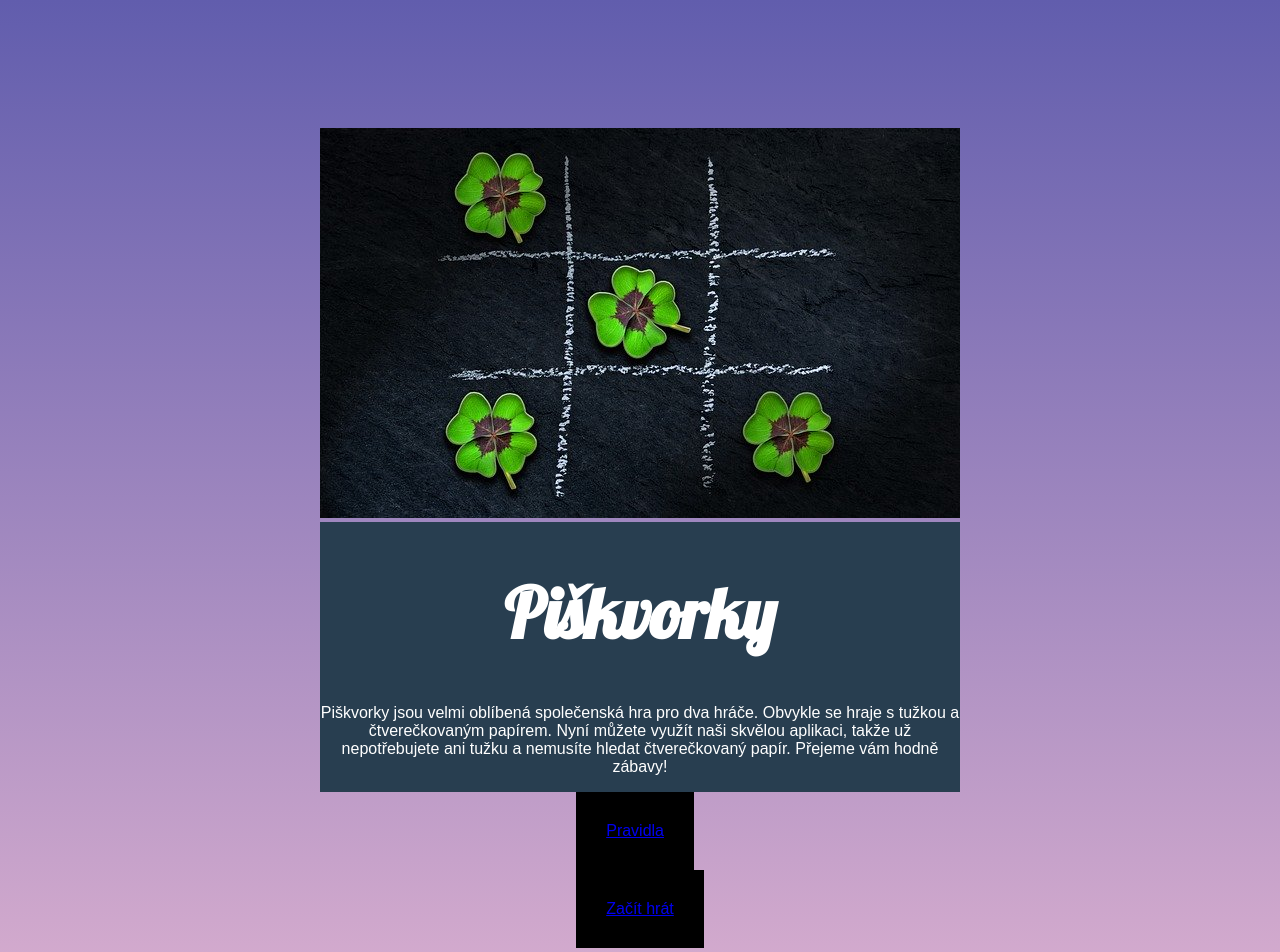
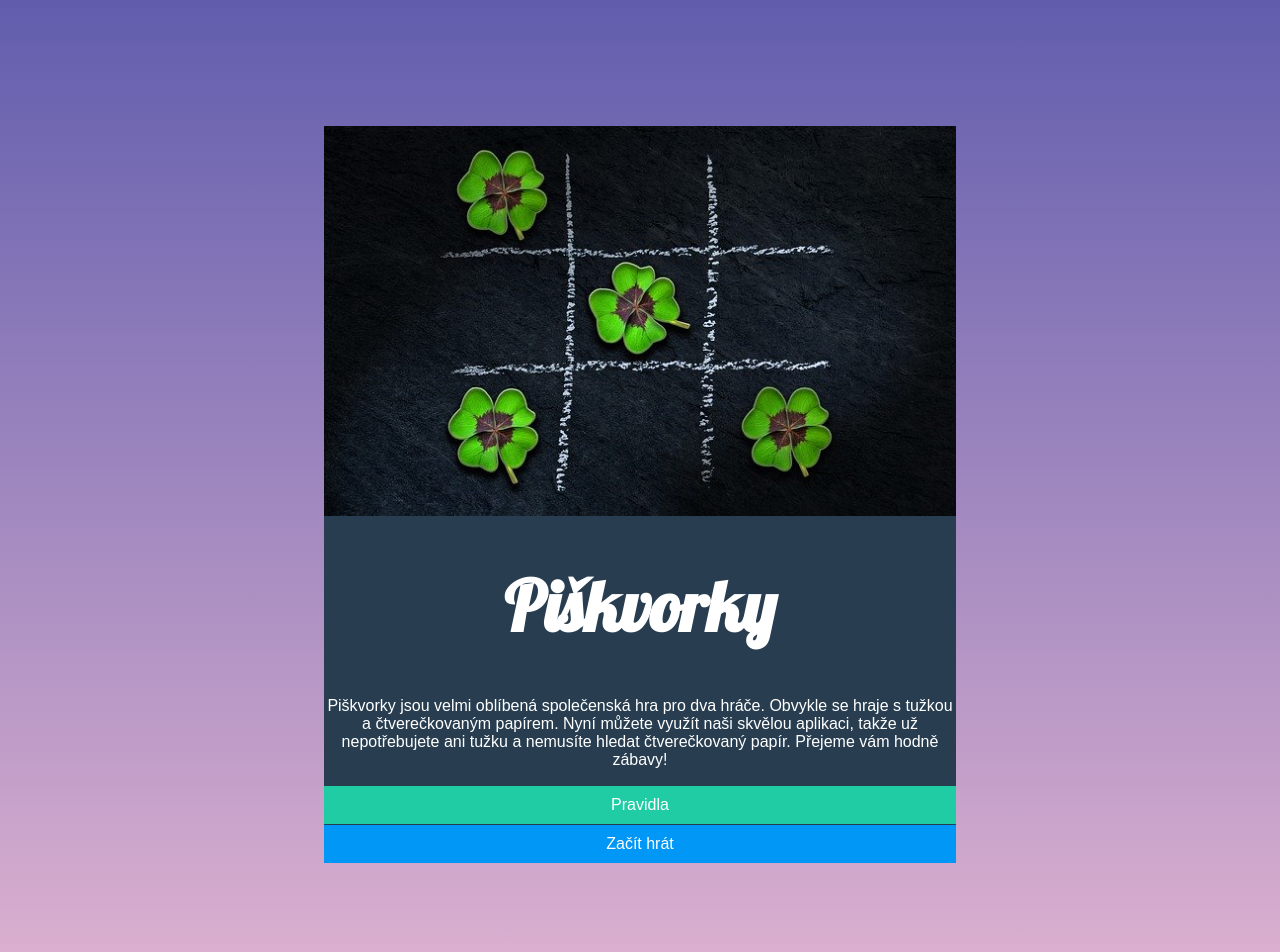
Before and after one commit to lizardeq/Piskvorky, a plain HTML site: page index.html in a window 1280 px wide. Shown: the top 952 px of the page. Drawn offline with Linux system fonts and the light colour scheme.

Commit message:
Pokracile upravy1

```diff
--- a/index.html
+++ b/index.html
@@ -33,12 +33,10 @@
       </div>
 
       <div class="box menu">
-        <div>
-          <a href="index.html" class="box cudlik pravidla">Pravidla</a>
-        </div>
-        <div>
-          <a href="index.html" class="box cudlik hrat">Začít hrát</a>
-        </div>
+        <ul>
+          <li><a href="index.html" class="cudlik pravidla">Pravidla</a></li>
+          <li><a href="index.html" class="cudlik hrat">Začít hrát</a></li>
+        </ul>
       </div>
     </div>
   </body>
--- a/styly.css
+++ b/styly.css
@@ -3,7 +3,6 @@ body {
   color: #ffffff;
   background: linear-gradient(#615dad, #ffc8da);
   background-repeat: no-repeat;
-  margin: 0;
 }
 
 h1 {
@@ -19,46 +18,60 @@ p {
 .stranka {
   display: flex;
   flex-direction: column;
-  align-items: center;
   margin: 10% 25% 30% 25%;
+  background-color: #283e50;
 }
 
 img {
-  flex-grow: 1;
-  flex-shrink: 1;
-  flex-basis: 30px;
-  height: 100%;
+  flex-shrink: 0;
   width: 100%;
-  /* background-size: cover; */
 }
 
-.box {
-  flex-basis: 100%;
+.obrazek {
+  flex-basis: 30px;
+  background-image: url(uvodni.jpg);
+  background-repeat: no-repeat;
+  background-position: center;
+  background-size: cover;
 }
 
-/* .menu {
-  display: flex;
-  flex-direction: column;
-  align-items: center;
-} */
-
-.menu a {
-  display: inline-block;
-  padding: 30px;
-}
-
-.menu a:hover,
-.menu a:focus,
-.menu a:active {
-  background-color: lightblue;
-}
-.cudlik {
-  background-color: black;
+.menu ul {
+  list-style-type: none;
+  padding: 0;
   margin: 0;
-  padding: 30px;
-  flex-grow: 1;
 }
 
 .text {
-  background-color: #283e50;
+  size: 18px;
 }
+
+.menu .cudlik {
+  text-decoration: none;
+  display: block;
+  padding: 10px 20px;
+  text-align: center;
+  flex-basis: 100%;
+  margin: 1px 0 0 0;
+}
+
+.menu .pravidla {
+  background-color: #1fcca4;
+  color: #ffffff;
+}
+
+.menu .pravidla:hover,
+.menu .pravidla:focus,
+.menu .pravidla:active {
+  background-color: #1cbb96;
+}
+
+.menu .hrat {
+  background-color: #0197f6;
+  color: #ffffff;
+}
+
+.menu .hrat:hover,
+.menu .hrat:focus,
+.menu .hrat:active {
+  background-color: #0090e9;
+}
```
